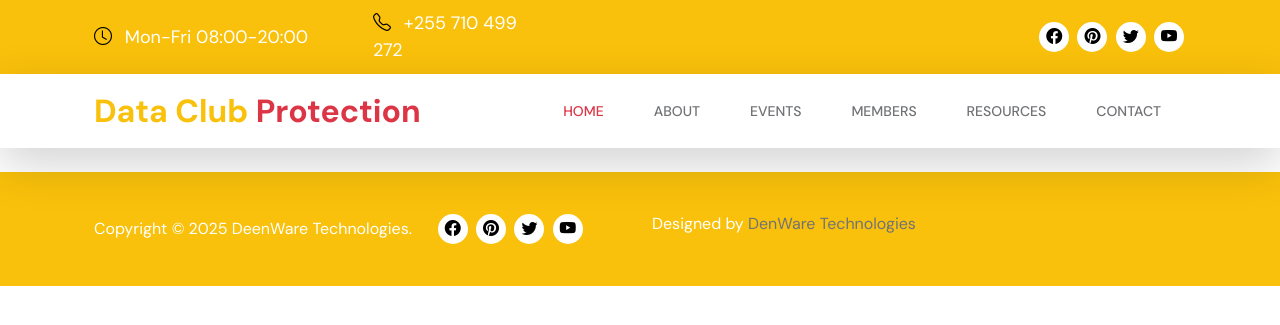
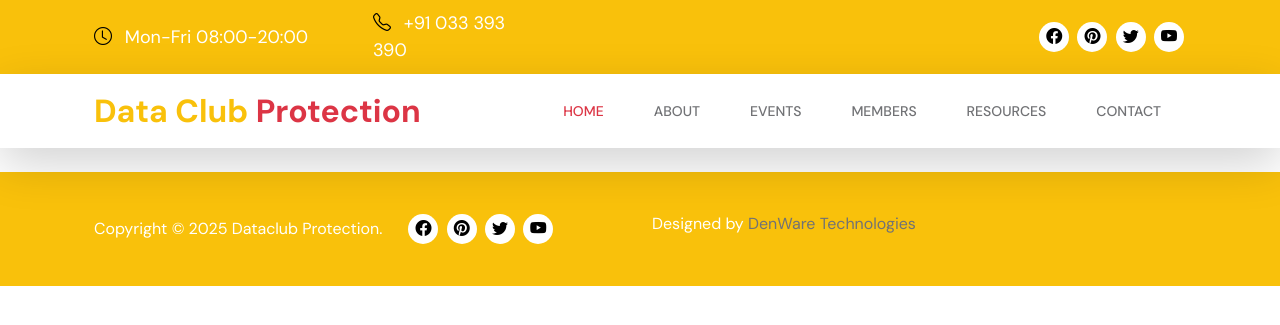
Before and after one commit to chirtu/DCP, a Django app: template dataclub/core/templates/core/base.html in a window 1280 px wide. Shown: the top 325 px of the page. Run offline with Django 5.2, Linux system fonts and the light colour scheme; the template is opened without the code that fills it, so the values that code supplies are empty; some libraries are stand-ins or nearby versions.

Commit message:
some changes

```diff
--- a/dataclub/core/templates/core/base.html
+++ b/dataclub/core/templates/core/base.html
@@ -37,7 +37,7 @@
                     <p class="text-white mb-0">
                         <a href="tel:240-480-9600" class="text-white">
                             <i class="bi-telephone site-header-icon me-2"></i>
-                            +255 710 499 272
+                            +91 033 393 390
                         </a>
                     </p>
                 </div>
--- a/dataclub/core/templates/core/partials/footer.html
+++ b/dataclub/core/templates/core/partials/footer.html
@@ -4,7 +4,7 @@
 
                     <div class="col-lg-6 col-12">
                         <div class="site-footer-wrap d-flex align-items-center">
-                            <p class="copyright-text mb-0 me-4">Copyright © 2025 DeenWare Technologies.</p>
+                            <p class="copyright-text mb-0 me-4">Copyright © 2025 Dataclub Protection.</p>
 
                             <ul class="social-icon">
                                 <li><a href="" class="social-icon-link bi-facebook"></a></li>
```
